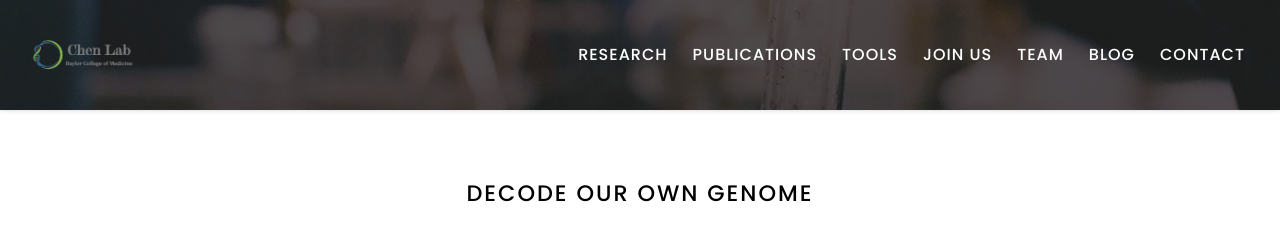
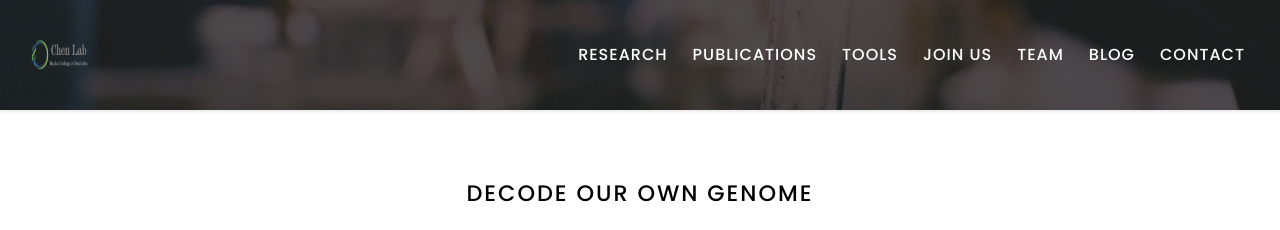
Before and after one commit to wmeng1018/Chen-lab-website, a Jekyll site: the page built from index.md, in a window 1280 px wide. Shown: the top 230 px of the page. Built offline with Jekyll 4.4.1, drawn with Linux system fonts in a browser that asks for light colours.

Commit message:
Update header.html

```diff
--- a/_includes/header.html
+++ b/_includes/header.html
@@ -18,7 +18,7 @@
     class="logo_row"
     data-tooltip="Home"
   >
-    <img src="{{ site.logo | relative_url }}" class="logo" alt="Logo image" />
+    <img src="{{ site.logo | relative_url }}" height="30" width="60" class="logo" alt="Logo image" />
     {% if site.logo-text != false %}
       <span class="logo_text">
         <span class="logo_title">{{ site.title }}</span>
```
